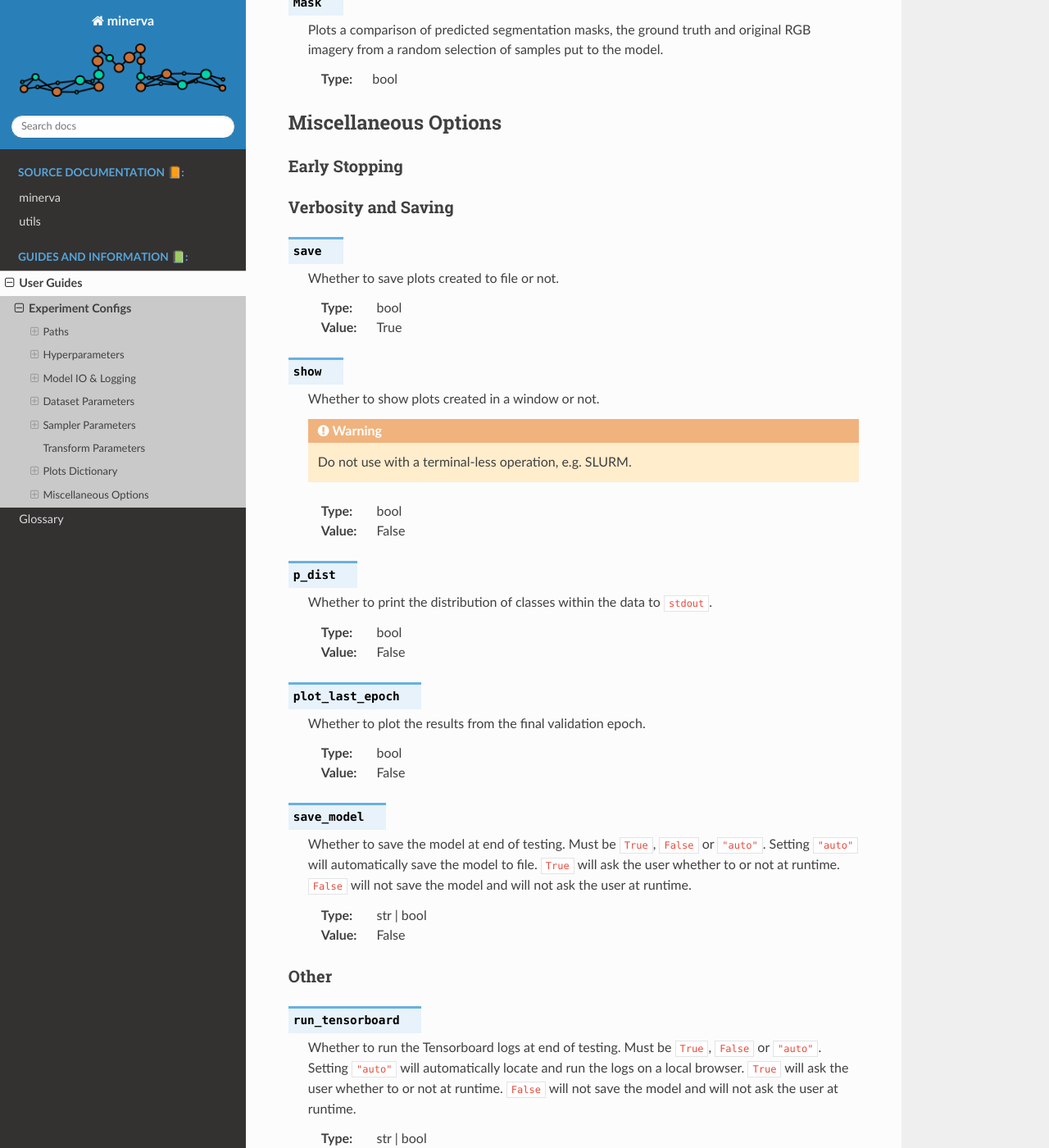
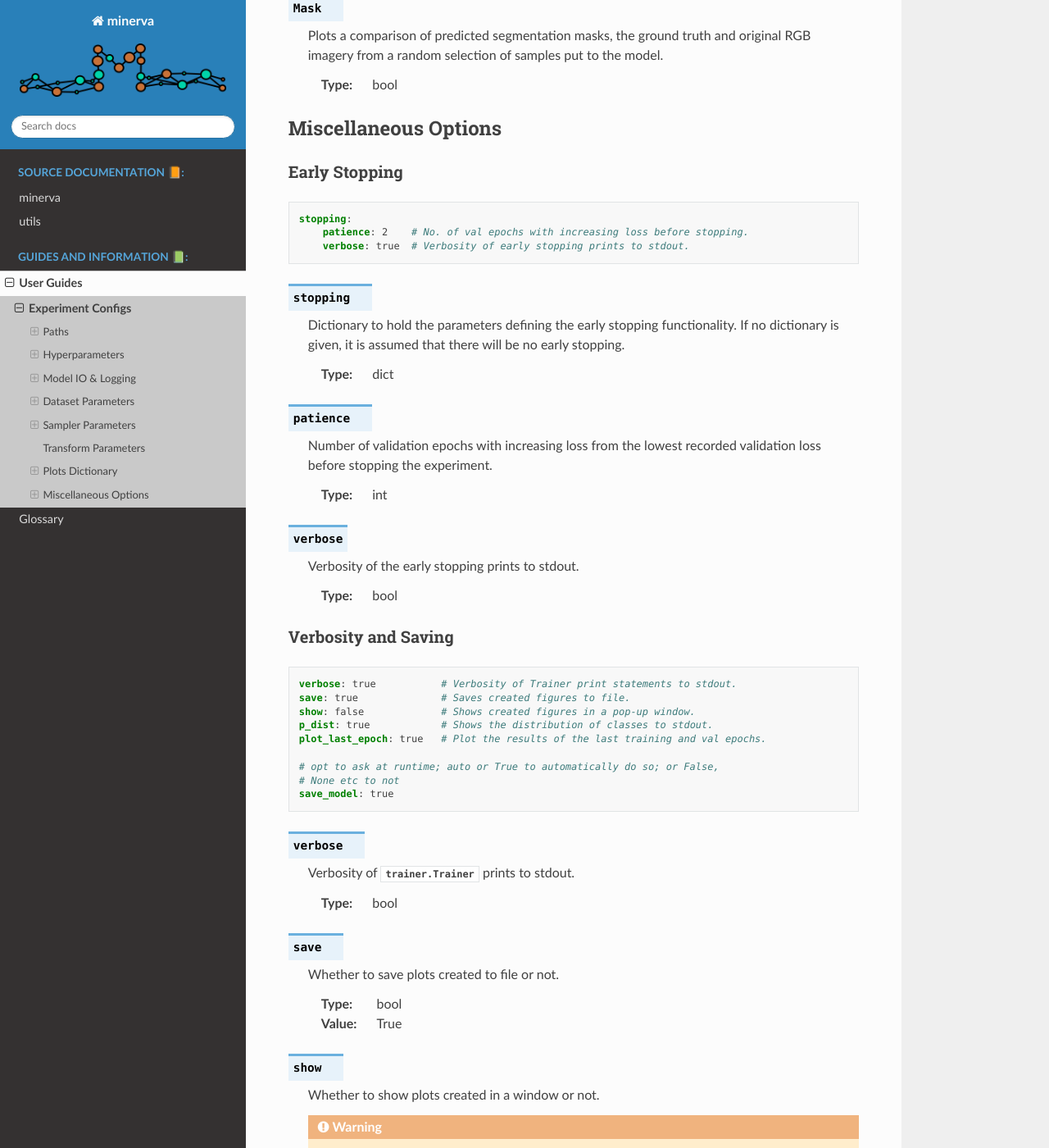
Before and after one commit to Pale-Blue-Dot-97/Minerva, a Sphinx documentation site: the page built from docs/source/guides/exp_config.rst, in a window 1280 px wide and 1400 px high, scrolled down 16462 px. Shown: the whole window at 82% size. Built offline with Sphinx 7.4.7 and the Read the Docs theme 2.0.0, drawn with Linux system fonts in a browser that asks for light colours; some of the changed text lies outside the part shown.

Commit message:
Added Early Stopping parameters to guide

```diff
--- a/docs/source/guides/exp_config.rst
+++ b/docs/source/guides/exp_config.rst
@@ -507,6 +507,8 @@ Model IO & Logging
 wandb Logging
 ^^^^^^^^^^^^^
 
+Here's where to define how Weights and Biases (``wandb``) behaves in ``minerva``.
+
 .. code-block:: yaml
 
     wandb_log: true              # Activates wandb logging.
@@ -518,7 +520,7 @@ Minerva Inbuilt Logging Functions
 ^^^^^^^^^^^^^^^^^^^^^^^^^^^^^^^^^
 
 In addition, there are also options for defining the logging, metric calculator
-and IO function at the global level:
+and IO function using inbuilt ``minerva`` functionality:
 
 .. code-block:: yaml
 
@@ -738,7 +739,7 @@ These keys *MUST* match those in ``dataset_params``.
                 length: 9600
 
 
-There is only a sampler for the overall intersected dataset, not for each sub-dataset.
+There is only a sampler for the overall intersected and unionised dataset, not for each sub-dataset.
 Within each mode, there are 4 recognised keys again:
 
 
@@ -915,8 +916,56 @@ Miscellaneous Options
 Early Stopping
 ^^^^^^^^^^^^^^
 
+.. code-block:: yaml
+
+    stopping:
+        patience: 2    # No. of val epochs with increasing loss before stopping.
+        verbose: true  # Verbosity of early stopping prints to stdout.
+
+.. py:data:: stopping
+
+    Dictionary to hold the parameters defining the early stopping functionality.
+    If no dictionary is given, it is assumed that there will be no early stopping.
+
+    :type: dict
+
+
+.. py:data:: patience
+
+    Number of validation epochs with increasing loss from
+    the lowest recorded validation loss before stopping the experiment.
+
+    :type: int
+
+.. py:data:: verbose
+    :noindex:
+
+    Verbosity of the early stopping prints to stdout.
+
+    :type: bool
+
+
 Verbosity and Saving
 ^^^^^^^^^^^^^^^^^^^^
+
+.. code-block:: yaml
+
+    verbose: true           # Verbosity of Trainer print statements to stdout.
+    save: true              # Saves created figures to file.
+    show: false             # Shows created figures in a pop-up window.
+    p_dist: true            # Shows the distribution of classes to stdout.
+    plot_last_epoch: true   # Plot the results of the last training and val epochs.
+
+    # opt to ask at runtime; auto or True to automatically do so; or False,
+    # None etc to not
+    save_model: true
+
+.. py:data:: verbose
+
+    Verbosity of :class:`trainer.Trainer` prints to stdout.
+
+    :type: bool
+
 
 .. py:data:: save
 
@@ -965,6 +1014,13 @@ Verbosity and Saving
 Other
 ^^^^^
 
+.. code-block:: yaml
+
+    # opt to ask at runtime; auto or True to automatically do so; or False,
+    # None etc to not
+    run_tensorboard: false
+    calc_norm: false
+
 .. py:data:: run_tensorboard
 
     Whether to run the Tensorboard logs at end of testing. Must be ``True``, ``False`` or ``"auto"``.
```
Also changed, not shown: other parts of docs/source/guides/exp_config.rst (+0 -1 lines).
